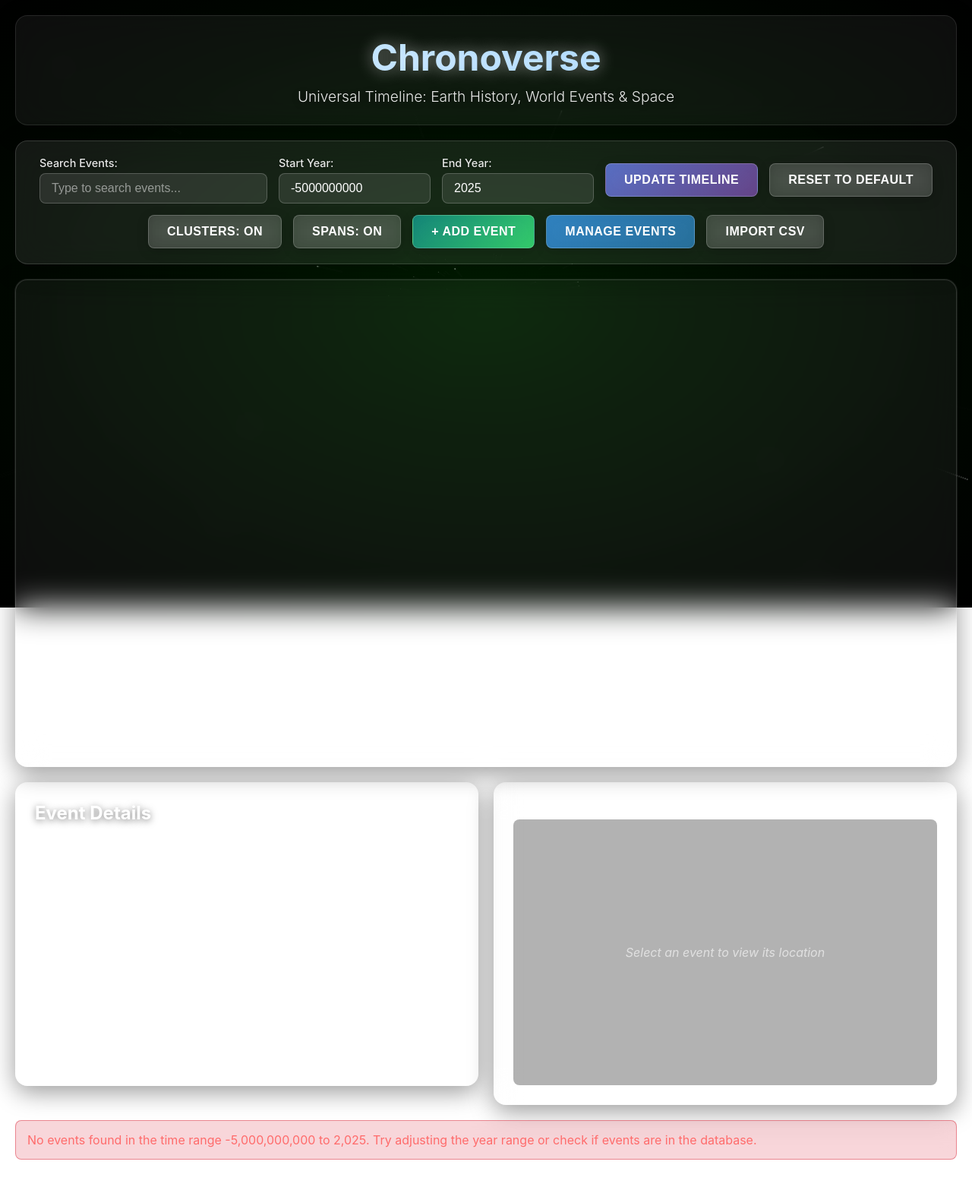
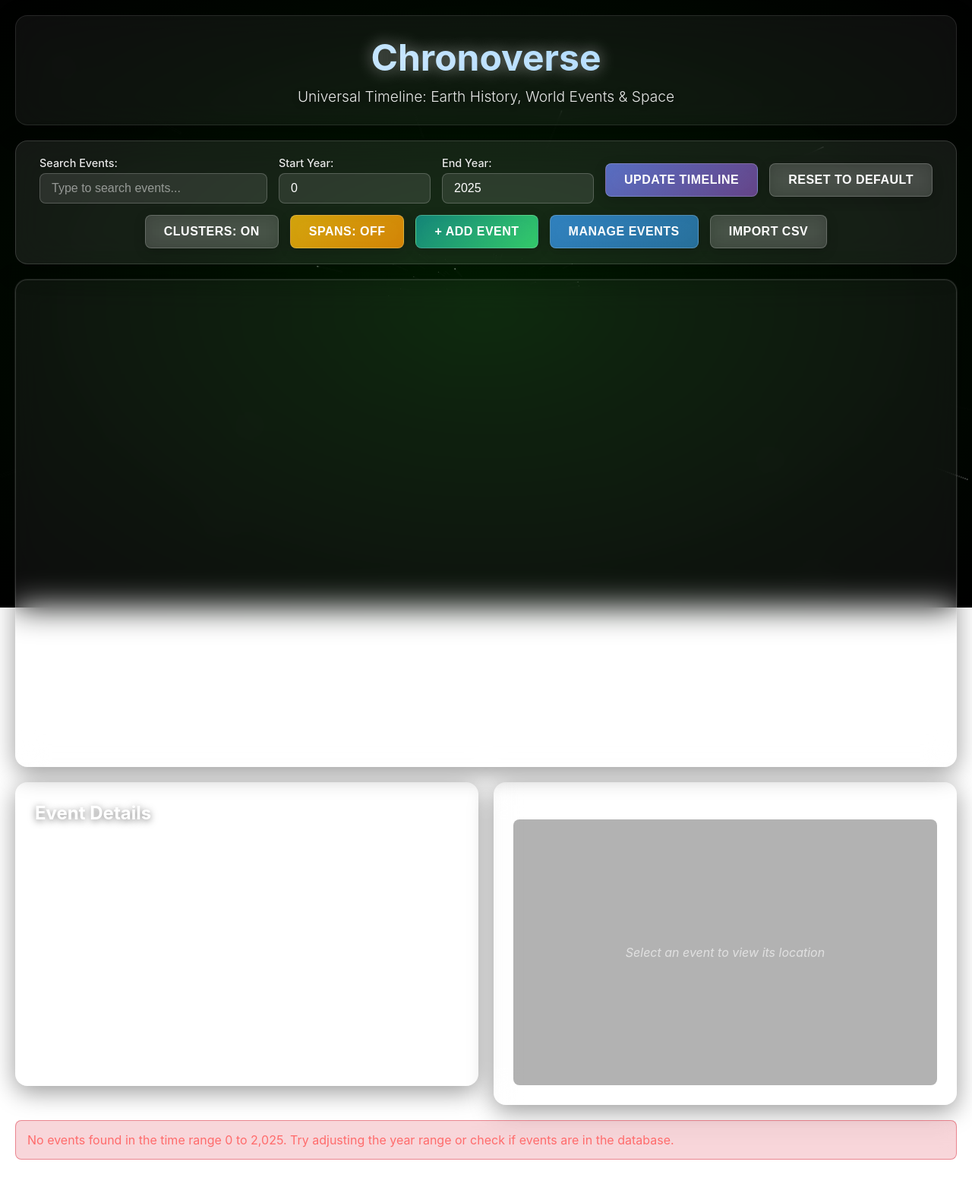
Before and after one commit to aaronschick/TimeTrip, a Flask app: page / in a window 1280 px wide. Shown: the whole page at 76% size. Run offline with Flask 3, Linux system fonts and the light colour scheme; data that the repository does not hold is empty; some libraries are stand-ins or nearby versions.

Commit message:
updated default state
updated default state

```diff
--- a/app/routes.py
+++ b/app/routes.py
@@ -31,14 +31,14 @@
 @bp.route('/api/timeline')
 def get_timeline():
     """API endpoint to generate timeline figure"""
-    start_year = request.args.get('start_year', type=int, default=-5_000_000_000)
+    start_year = request.args.get('start_year', type=int, default=0)
     end_year = request.args.get('end_year', type=int, default=2025)
 
     # Get clustering parameter (default: True)
     enable_clustering = request.args.get('enable_clustering', 'true').lower() == 'true'
 
-    # Get span rendering parameter (default: True)
-    enable_spans = request.args.get('enable_spans', 'true').lower() == 'true'
+    # Get span rendering parameter (default: False)
+    enable_spans = request.args.get('enable_spans', 'false').lower() == 'true'
 
     # Get map filter parameters
     filter_lat = request.args.get('filter_lat', type=float)
@@ -109,7 +109,7 @@
 @bp.route('/api/data')
 def get_data():
     """API endpoint to get raw timeline data"""
-    start_year = request.args.get('start_year', type=int, default=-5_000_000_000)
+    start_year = request.args.get('start_year', type=int, default=0)
     end_year = request.args.get('end_year', type=int, default=2025)
 
     try:
--- a/static/js/main.js
+++ b/static/js/main.js
@@ -1,6 +1,6 @@
 // Timeline application JavaScript
 
-const DEFAULT_START_YEAR = -5000000000;
+const DEFAULT_START_YEAR = 0;
 const DEFAULT_END_YEAR = 2025;
 
 let currentFigure = null;
@@ -34,7 +34,7 @@
 let clusterInfo = {};  // Store cluster info from API response
 
 // Span rendering state
-let spansEnabled = true;  // Whether to render events with duration as spans
+let spansEnabled = false;  // Whether to render events with duration as spans (default: off)
 
 // Map selection functions
 function toggleMapSelectionMode() {
--- a/templates/index.html
+++ b/templates/index.html
@@ -32,7 +32,7 @@
             </div>
             <div class="control-group">
                 <label for="start-year">Start Year:</label>
-                <input type="number" id="start-year" value="-5000000000" step="1000000">
+                <input type="number" id="start-year" value="0" step="1">
             </div>
             <div class="control-group">
                 <label for="end-year">End Year:</label>
@@ -41,7 +41,7 @@
             <button id="update-btn" class="btn-primary">Update Timeline</button>
             <button id="reset-btn" class="btn-secondary">Reset to Default</button>
             <button id="clusters-toggle-btn" class="btn-secondary" title="Toggle event clustering">Clusters: On</button>
-            <button id="spans-toggle-btn" class="btn-secondary" title="Toggle span rendering for events with duration">Spans: On</button>
+            <button id="spans-toggle-btn" class="btn-secondary btn-warning" title="Toggle span rendering for events with duration">Spans: Off</button>
             <button id="add-event-btn" class="btn-success">+ Add Event</button>
             <button id="manage-events-btn" class="btn-info">Manage Events</button>
             <button id="import-csv-btn-header" class="btn-secondary">Import CSV</button>
```
